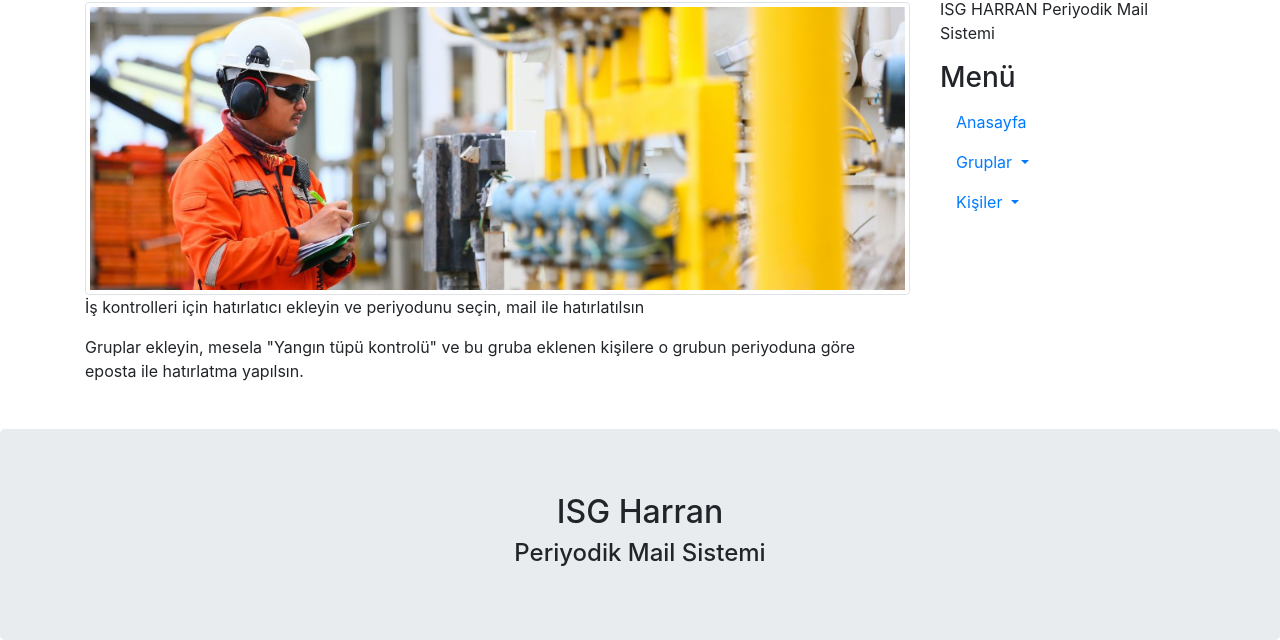
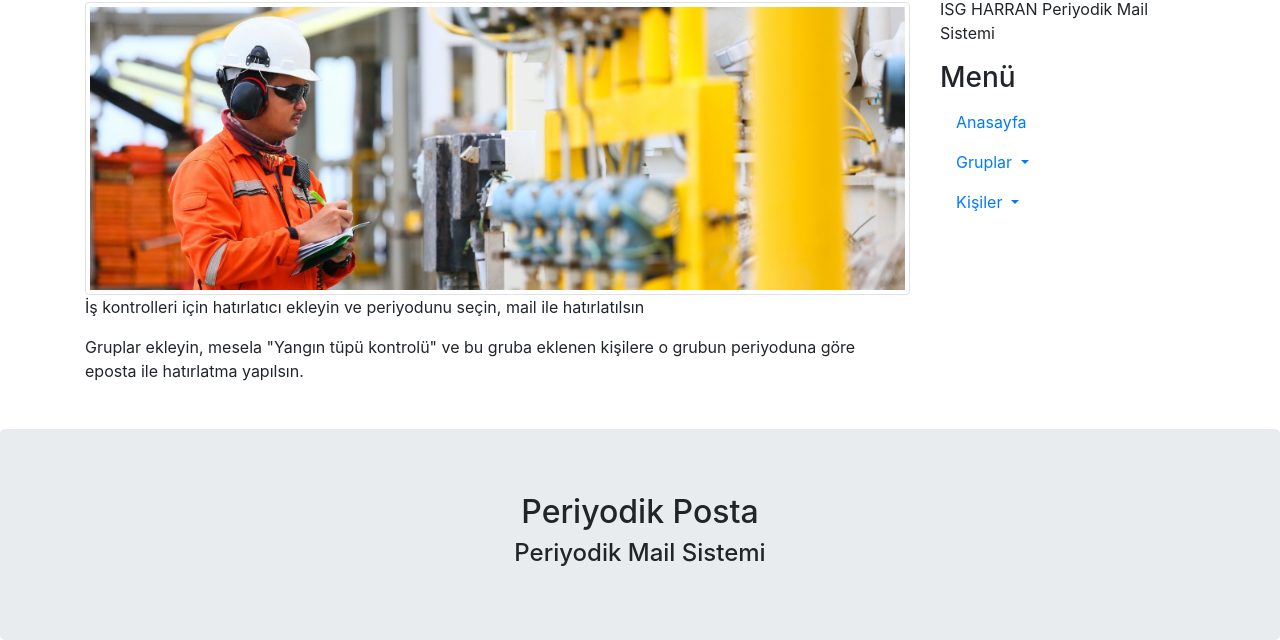
Before and after one commit to ridvankuntug/periyodikPosta, a PHP site: page /index.php in a window 1280 px wide. Shown: the part 245-885 px from the top of the page. Run offline with PHP 8.4, Linux system fonts and the light colour scheme; the visitor is signed in with stand-in values (Sample User, id 1).

Commit message:
Update footer.php

```diff
--- a/inc/footer.php
+++ b/inc/footer.php
@@ -1,5 +1,5 @@
 <div class="jumbotron text-center" style="margin-bottom:0; margin-top:30px;"><!--Sayfa alt bölmesi ayarları-->
-<h2>ISG Harran</h2>
+<h2>Periyodik Posta</h2>
 <h4>Periyodik Mail Sistemi</h4>
 </div>
 
```
